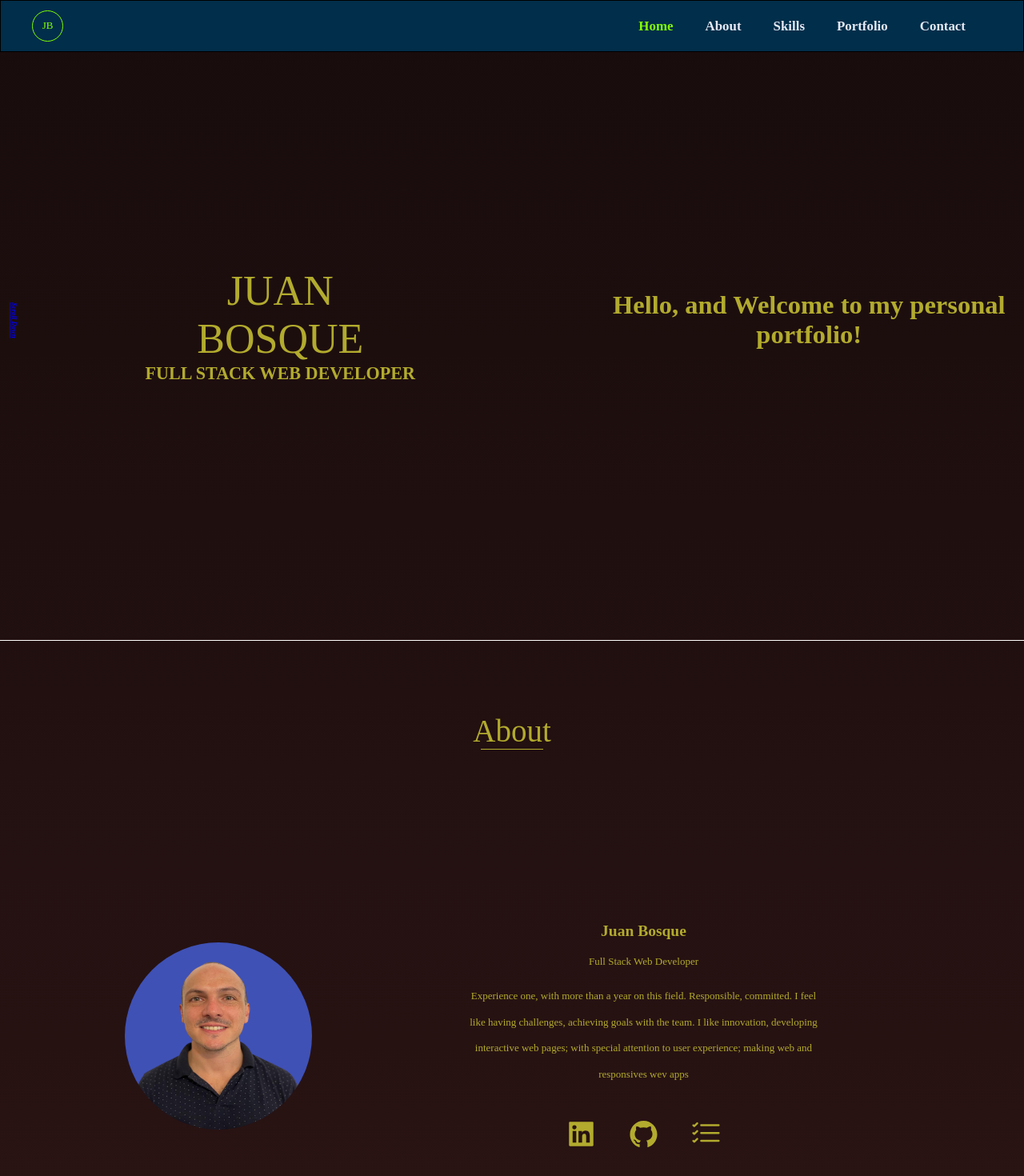
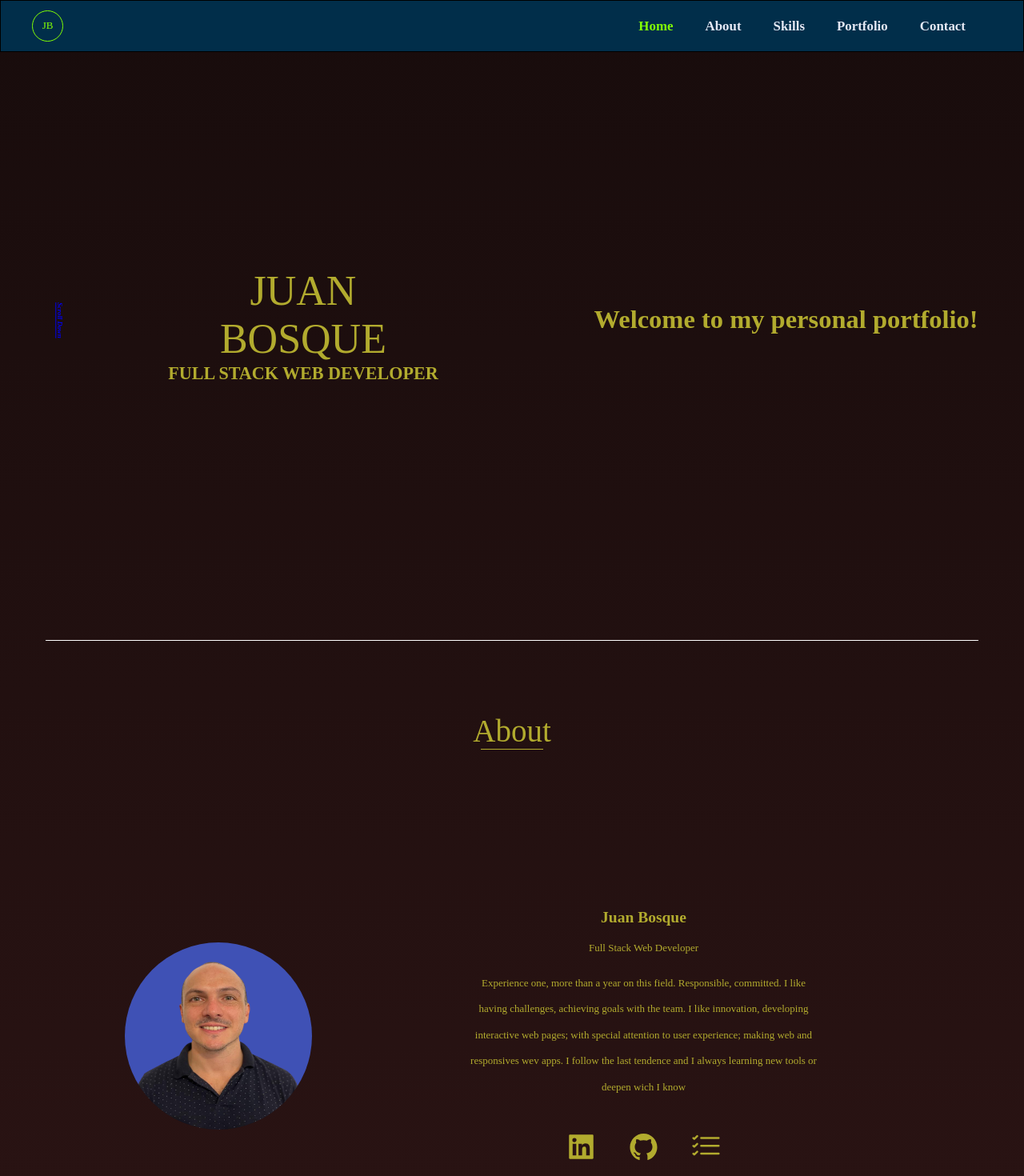
Before and after one commit to bosque-juan/portfolioreact, a React (Create React App) app: page / in a window 1280 px wide. Shown: the top 1470 px of the page at 80% size. Built offline with nearby package versions, Linux system fonts and the light colour scheme; a web font is replaced by a local one.

Commit message:
text presentational

```diff
--- a/src/presentational/About.jsx
+++ b/src/presentational/About.jsx
@@ -19,11 +19,12 @@ export default function About() {
             <h2>Juan Bosque</h2>
             <span>Full Stack Web Developer</span>
             <p className={Style.abouText}>
-              Experience one, with more than a year on this field.
-              Responsible, committed. I feel like having challenges, achieving
-              goals with the team. I like innovation, developing interactive web
-              pages; with special attention to user experience; making web and
-              responsives wev apps
+              Experience one, more than a year on this field. Responsible,
+              committed. I like having challenges, achieving goals with the
+              team. I like innovation, developing interactive web pages; with
+              special attention to user experience; making web and responsives
+              wev apps. I follow the last tendence and I always learning new
+              tools or deepen wich I know
             </p>
 
             <div className={Style.iconContainer}>
--- a/src/presentational/Home.jsx
+++ b/src/presentational/Home.jsx
@@ -21,7 +21,7 @@ export default function Home() {
         <Slide right>
           <div>
             <h3 className={Style.mainTitle}>
-              Hello, and Welcome to my personal portfolio!
+              Welcome to my personal portfolio!
             </h3>
           </div>
         </Slide>
```
